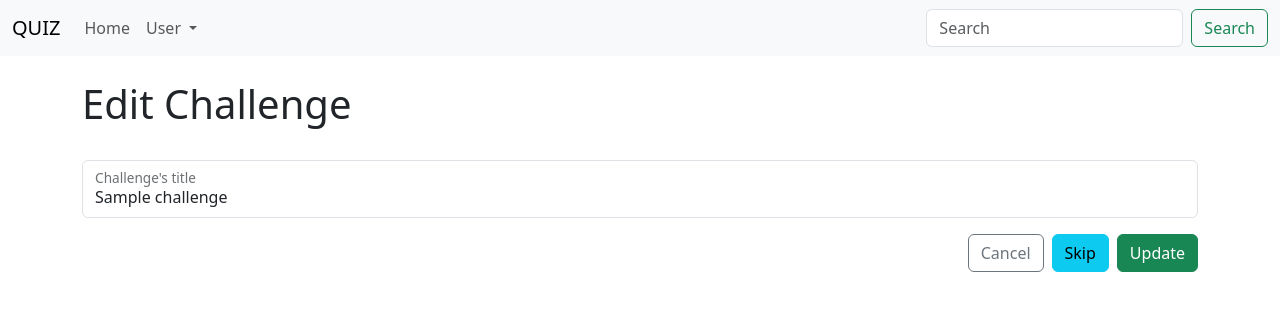
After one commit to dantnog/quiz, a Django app: page /edit/challenge/1 in a window 1280 px wide. The commit adds this page. Shown: the top 311 px of the page. Run offline with Django 4.2, Linux system fonts and the light colour scheme; tables that the repository leaves empty hold one stand-in row (values such as "Sample post").

Commit message:
feat: Edit challenge

```diff
--- /dev/null
+++ b/quizapp/templates/pages/edit.html
@@ -0,0 +1,84 @@
+{% extends 'base.html' %}
+
+{% block title %}
+	{% if type == 'challenge' %}
+	Edit Challenge
+	{% else %}
+	Edit Question
+	{% endif %}
+{% endblock %}
+
+{% block content %}
+{% include 'layouts/navbar.html' %}
+
+<div class="container">
+
+  {% if alert %}
+  <div class="alert alert-{{ alert.type }} mt-4" role="alert">
+    {{ alert.message }}
+  </div>
+  {% endif %}
+
+  <h2 class="display-6 my-4">
+		{% if type == 'challenge' %}
+    Edit Challenge
+		{% else %}
+    Edit Question
+		<span class="text-muted h5">for: {{ challenge.title }}</span>
+		{% endif %}
+  </h2>
+
+  <div class="py-2 mb-4">
+    <form action="/edit/{{ type }}/{{challenge.id}}" method="POST" class="">
+			{% csrf_token %}
+			<div class="form-floating mb-3">
+				<input type="text" class="form-control" id="title"
+					name="{% if type == 'challenge' %}title{% else %}text{% endif %}"
+					value="{{ challenge.title }}"
+				required>
+				<label for="{% if type == 'challenge' %}title{% else %}text{% endif %}">
+					{% if type == 'challenge' %} Challenge's {% else %} Question's {% endif %} title
+				</label>
+			</div>
+
+			{% if type == 'question' %}
+			<div class="" id="questions-div">
+				<div class="input-group mb-3">
+					<span class="input-group-text" id="option1">1</span>
+					<input type="text" class="form-control" name="option1" placeholder="Option" required>
+				</div>
+				<div class="input-group mb-3">
+					<span class="input-group-text" id="option2">2</span>
+					<input type="text" class="form-control" name="option2" placeholder="Option" required>
+				</div>
+				<div class="input-group mb-3">
+					<span class="input-group-text" id="option3">3</span>
+					<input type="text" class="form-control" name="option3" placeholder="Option" required>
+				</div>
+				<div class="input-group mb-3">
+					<span class="input-group-text" id="option4">4</span>
+					<input type="text" class="form-control" name="option4" placeholder="Option" required>
+				</div>
+			</div>
+
+			<div class="d-flex mb-4">
+				<select name="right" id="right" class="form-select" required>
+					<option value="0" class="" disabled selected>Select the right answer</option>
+					<option value="1" class="">Option 1</option>
+					<option value="2" class="">Option 2</option>
+					<option value="3" class="">Option 3</option>
+					<option value="4" class="">Option 4</option>
+				</select>
+			</div>
+			{% endif %}
+
+			<div class="d-flex justify-content-end">
+				<a href="{% url 'quiz:my_challenges' %}" class="btn btn-outline-secondary me-2" type="submit">Cancel</a>
+				<a href="{% url 'quiz:my_challenges' %}" class="btn btn-info me-2" type="submit">Skip</a>
+				<button class="btn btn-success" type="submit">Update</button>
+			</div>
+		</form>
+  </div>
+</div>
+
+{% endblock %}
--- a/quizapp/templates/pages/mychallenges.html
+++ b/quizapp/templates/pages/mychallenges.html
@@ -26,7 +26,7 @@
 				<a href="{% url 'quiz:delete_challenge' item.id %}" class="btn btn-sm btn-danger">
 					Delete
 				</a>
-				<a href="{% url 'quiz:challenge' item.id %}" class="btn btn-sm btn-secondary">
+				<a href="{% url 'quiz:edit_challenge' item.id %}" class="btn btn-sm btn-secondary">
 					Edit
 				</a>
 				<a href="{% url 'quiz:scores' item.id %}" class="btn btn-sm btn-warning">
--- a/quizapp/urls.py
+++ b/quizapp/urls.py
@@ -13,4 +13,5 @@ urlpatterns = [
 	path('new/question/<int:challenge_id>', views.new_question, name = 'new_question'),
 	path('mychallenges', views.my_challenges, name = 'my_challenges'),
 	path('delete/challenge/<int:challenge_id>', views.delete_challenge, name = 'delete_challenge'),
+	path('edit/challenge/<int:challenge_id>', views.edit_challenge, name = 'edit_challenge'),
 ]
--- a/quizapp/views.py
+++ b/quizapp/views.py
@@ -121,7 +121,7 @@ def my_challenges(request):
 	if request.method == 'GET':
 		try:
 			challenges = Challenge.objects.filter(user_id=user_id)
-			return render(request, 'pages/mychallenges.html', {'type': 'question', 'challenges': challenges, 'authenticated': authenticated})
+			return render(request, 'pages/mychallenges.html', {'challenges': challenges, 'authenticated': authenticated})
 		except:
 			print('*******\n[ERROR] My challenges\n*******')
 			return HttpResponse(status=500)
@@ -165,6 +165,47 @@ def new_question(request, challenge_id):
 			return render(request, 'pages/mychallenges.html', {'alert': alert})
 	else:
 		return HttpResponseRedirect('/')
+
+#
+#	EDIT CHALLENGE
+#
+def edit_challenge(request, challenge_id):
+	authenticated = request.session.get('authenticated', False)
+	user_id = request.session.get('user_id', None)
+	if request.method == 'GET':
+		try:
+			challenge = Challenge.objects.get(id=challenge_id)
+
+			return render(
+				request, 'pages/edit.html',
+				{'type': 'challenge', 'challenge': challenge, 'authenticated': authenticated}
+			)
+
+		except:
+			alert = {'type': 'danger', 'message': 'Challenge not found'}
+			return render(
+				request, 'pages/edit.html',
+				{'type': 'challenge', 'alert': alert, 'authenticated': authenticated}
+			)
+
+
+	elif request.method == 'POST':
+		try:
+			challenge = Challenge.objects.get(id=challenge_id)
+			if challenge.user_id.id != user_id:
+				alert = {'type': 'danger', 'message': 'That challenge is not yours.'}
+				return render(request, 'pages/index.html', {'alert': alert})
+
+			# challenge.update(title=request.POST.get('title')) # not working
+			challenge.title = request.POST.get('title')
+			challenge.save()
+			return HttpResponseRedirect('/mychallenges')
+		except:
+			return HttpResponseRedirect('/mychallenges')
+
+	else:
+		return HttpResponseRedirect('/')
+
 
 #
 #	DELETE CHALLENGE
```
